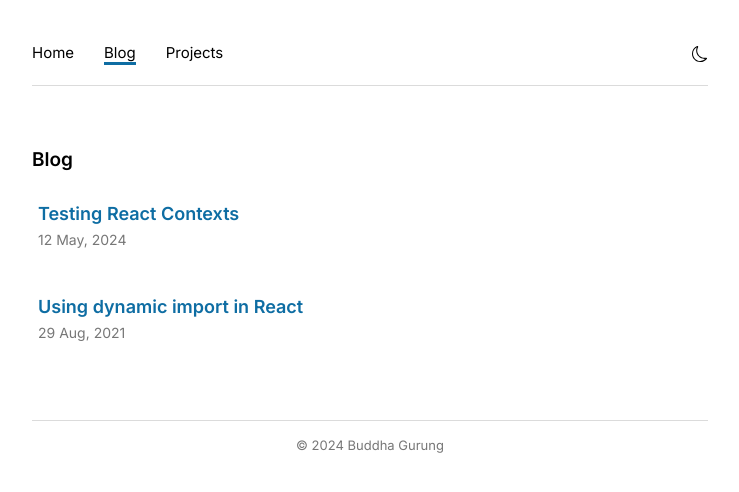
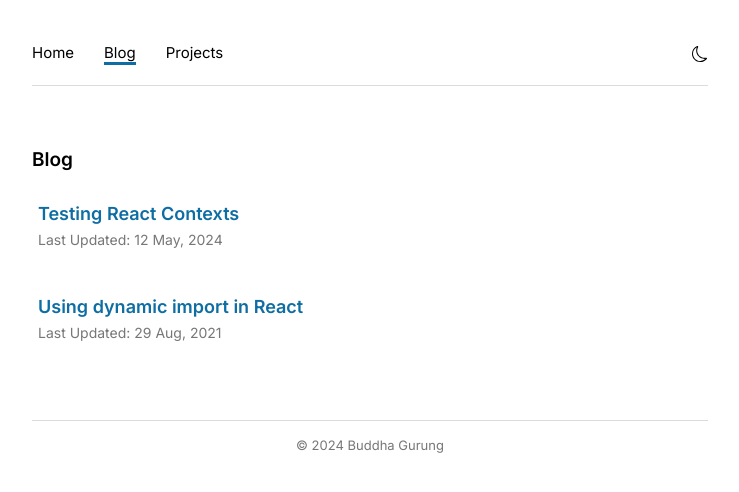
Before and after one commit to buddhagrg/portfolio, a Next.js app: page /blog in a window 1280 px wide. Shown: the top 492 px of the page, without its empty margins (270-1009 px from the left). Built offline with nearby package versions, Linux system fonts and the light colour scheme.

Commit message:
use 'last updated' for blog date

```diff
--- a/src/app/blog/[slug]/page.jsx
+++ b/src/app/blog/[slug]/page.jsx
@@ -18,7 +18,7 @@ export default function PostPage({ params: { slug } }) {
     return (
         <>
             <h1>{title}</h1>
-            <small>{getFormattedDate(date)}</small>
+            <small>Last Updated: {getFormattedDate(date)}</small>
             <div><Tag tags={tags} /></div>
             <PrismFormat content={content} />
         </>
--- a/src/components/PostItem.jsx
+++ b/src/components/PostItem.jsx
@@ -6,7 +6,7 @@ export default function PostItem({ title, date, slug }) {
         <Link href={`blog/${slug}`} className="post">
             <article>
                 <div>{title}</div>
-                <small>{getFormattedDate(date)}</small>
+                <small>Last Updated: {getFormattedDate(date)}</small>
             </article>
         </Link>
     )
```
